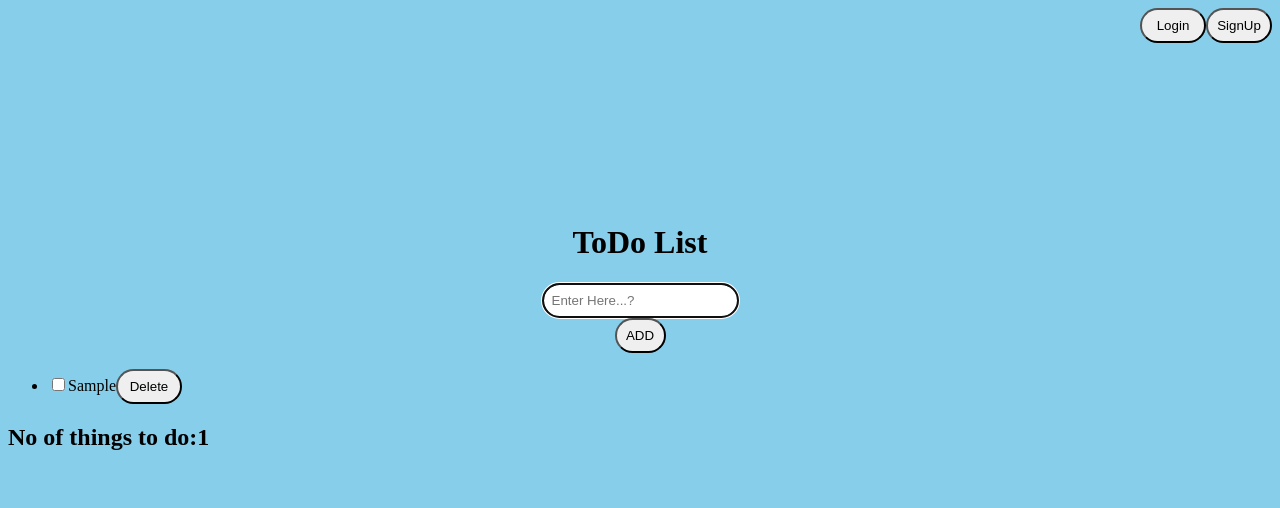
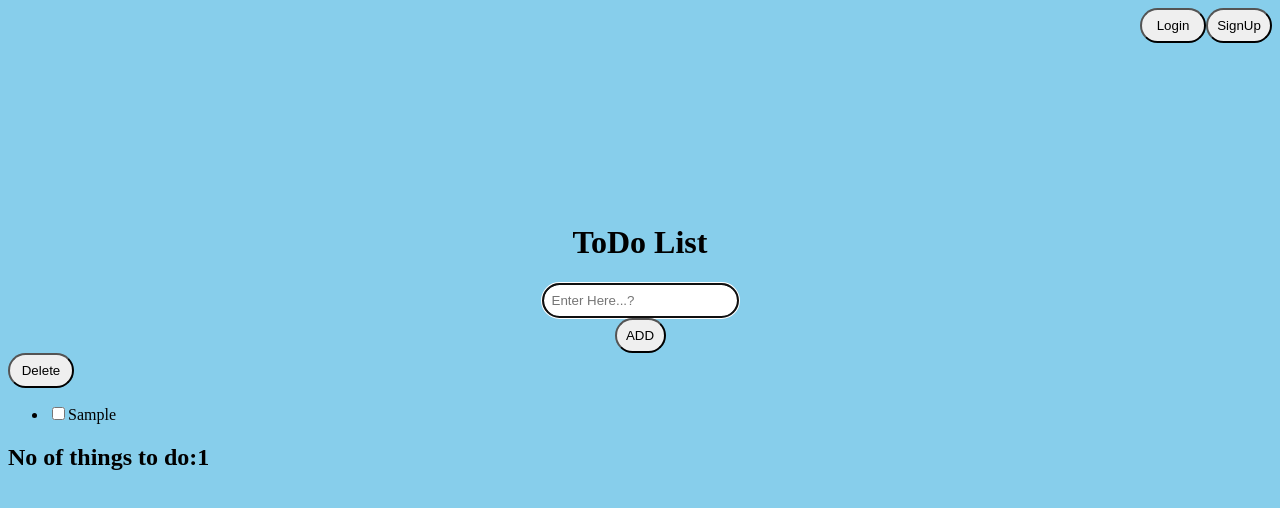
Before and after one commit to SyedAbdullahAhmad/todoList2, a React (Vite) app: page / in a window 1280 px wide. Both pictures are taken after typing "Sample" into the empty fields and a click on the button "ADD". Shown: the top 508 px of the page. Built offline with nearby package versions, Linux system fonts and the light colour scheme.

Commit message:
newChanges

```diff
--- a/src/App.jsx
+++ b/src/App.jsx
@@ -4,10 +4,12 @@ import List from './List'
 import { CreatingContextProvider } from './Context'
 import LoginPage from './LoginPage'
 import { Link, Links, Navigate, useNavigate, Outlet } from 'react-router-dom'
+import Delbutton from './Delbutton'
 export default function App() {
 
 
   const [listTodo, setListtodo] = useState([])
+  const [checkedVal,setCheckedVal]=useState([].fill(false))
   const count = useRef(listTodo.length)
   const navigate = useNavigate();
   const addhandler = (v) => {
@@ -23,16 +25,14 @@ export default function App() {
     console.log(count.current)
   })
 
-  const handleDel = (index) => {
+  // const handleDel = (index) => {
+  //   {
+  //      var narray=[]
 
-
-    {
-      const nlist = listTodo.filter((_, i) => i !== index)
-      setListtodo(nlist)
-    }
-  }
-
-
+  //      const nlist = listTodo.filter((_, i) => i !== index)
+  //      setListtodo(nlist)
+  //     }
+  // }
 
   return (
 
@@ -44,8 +44,9 @@ export default function App() {
           <button className='btn' onClick={() => { navigate('/SignupPage') }}>SignUp</button>
         </div>
         <Input onClickbtn={addhandler} />
+        <Delbutton checkedVal={checkedVal} listTodo={listTodo} setListtodo={setListtodo}/>
         <ul>
-          <List handleDel={handleDel} listtodo={listTodo} />
+          <List defaultChecked={checkedVal=>(val)} /*handleDel={handleDel}*/ listtodo={listTodo} checkedVal={checkedVal} setCheckedVal={setCheckedVal} />
         </ul>
 
         <h2>No of things to do:{listTodo.length}</h2>
--- a/src/CheckBox.jsx
+++ b/src/CheckBox.jsx
@@ -1,11 +1,11 @@
 import React from 'react'
 import { createContext } from 'react'
 
-function CheckBox({ defaultChecked, onChange }) {
+function CheckBox({ onChange,checked }) {
 
 
   return (
-    <input type='checkbox' onChange={onChange} defaultChecked={defaultChecked} />
+    <input type='checkbox' checked={!!checked} onChange={onChange}  />
   )
 }
 
--- a/src/Context.jsx
+++ b/src/Context.jsx
@@ -1,4 +1,3 @@
-
 import React from 'react'
 import { createContext } from 'react'
 import { useEffect, useRef } from 'react';
--- /dev/null
+++ b/src/Delbutton.jsx
@@ -0,0 +1,16 @@
+import React, { useState } from 'react'
+
+function Delbutton({checkedVal,listTodo,setListtodo}) {
+
+  return (
+   <button className='delbtn' onClick={()=>{
+      const narray=listTodo.filter((item,index)=>checkedVal[index]==false);
+      setListtodo(narray)
+     }
+   }>
+    Delete
+   </button>
+  )
+}
+
+export default Delbutton
--- a/src/List.jsx
+++ b/src/List.jsx
@@ -1,19 +1,26 @@
 import React, { useState } from 'react'
 import './index.css'
 import CheckBox from './CheckBox'
-function List({ listtodo, handleDel }) {
+function List({ listtodo, handleDel, checkedVal,setCheckedVal}) {
 
-  const [checkedVal, setCheckedVal] = useState(false)
-
+  //  const [checkedVal,setCheckedVal]=useState(Array(listtodo.length).fill(false))
 
   return (
     <>
       {listtodo.map((items, index) => (
-        <li key={index}><CheckBox defaultChecked={checkedVal} onChange={() => { setCheckedVal((state) => !state) }} />
+        <li key={index}><CheckBox checked={!!checkedVal[index]} onChange={ (event) => {
+
+         const updataed=[...checkedVal]
+         updataed[index]=event.target.checked;
+         setCheckedVal(updataed)
+          console.log(checkedVal)
+
+        } } />
           {items}
-          <button className='delbtn' onClick={() => handleDel(index)}>Delete</button>
+
         </li>
-      ))}
+      //   {(checkedVal[index]==true) ?<button className='delbtn' onClick={() => handleDel(index)}>Delete</button> :null}
+       ))}
     </>
   )
 }
```
